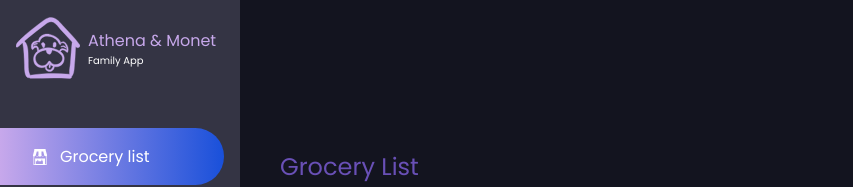
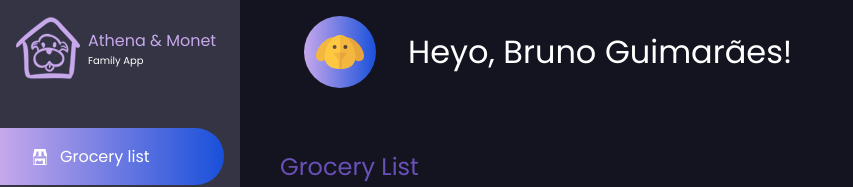
Before and after one commit to brunomguimaraes/monet, a React (Create React App) app: page /dashboard in a window 1280 px wide. Shown: the top 187 px of the page, without its empty margins (0-853 px from the left). Built offline with nearby package versions, Linux system fonts and the light colour scheme; no server answers.

Commit message:
add dash header

```diff
--- a/src/components/Login/index.styles.js
+++ b/src/components/Login/index.styles.js
@@ -17,7 +17,7 @@ export const Label = styled.label`
 `;
 
 export const Input = styled.input`
-position: relative;
+  position: relative;
   font-size: 16px;
   font-family: 'Poppins', sans-serif;
   width: 100%;
--- a/src/pages/Dashboard/index.js
+++ b/src/pages/Dashboard/index.js
@@ -2,12 +2,31 @@ import DashboardLayout from "components/layouts/Dashboard";
 import Groceries from "components/Groceries";
 import TabsMenu from "components/TabsMenu";
 
+import { ReactComponent as DogColoredIcon } from 'assets/icons/dog-colored.svg';
+
 import * as Styled from "./index.styles";
+
+const renderHeader = () => {
+
+  return (
+    <Styled.AvatarContainer>
+      <Styled.Avatar>
+        <DogColoredIcon
+          width={48}
+          height={48}
+        />
+      </Styled.Avatar>
+      <Styled.Title>
+        Heyo, Bruno Guimarães!
+      </Styled.Title>
+    </Styled.AvatarContainer>
+  )
+}
 
 const Dashboard = () => {
   return (
     <Styled.DashboardWrapper>
-      <DashboardLayout header={<div />} menu={<TabsMenu />}>
+      <DashboardLayout header={renderHeader()} menu={<TabsMenu />}>
         <Groceries />
       </DashboardLayout>
     </Styled.DashboardWrapper>
--- a/src/pages/Dashboard/index.styles.js
+++ b/src/pages/Dashboard/index.styles.js
@@ -1,4 +1,31 @@
 import styled from "styled-components";
+
+import { mainColors } from "style/colors";
 
 export const DashboardWrapper = styled.div`
 `;
+
+export const AvatarContainer = styled.div`
+	padding: 16px 0 8px 64px;
+	display: flex;
+	align-items: center;
+`;
+
+export const Title = styled.span`
+	font-size: 32px;
+	font-family: 'Poppins', sans-serif;
+	color: ${mainColors.white};
+
+`
+
+export const Avatar = styled.div`
+  background: linear-gradient(0.25turn, ${mainColors.lightPurple}, ${mainColors.blue});
+  border: 0px solid transparent;
+  border-radius: 72px;
+  width: 72px;
+  height: 72px;
+  display: flex;
+  align-items: center;
+  justify-content: center;
+	margin-right: 32px;
+`;
```
Also changed, not shown: src/assets/icons/dog-colored.svg (added).
